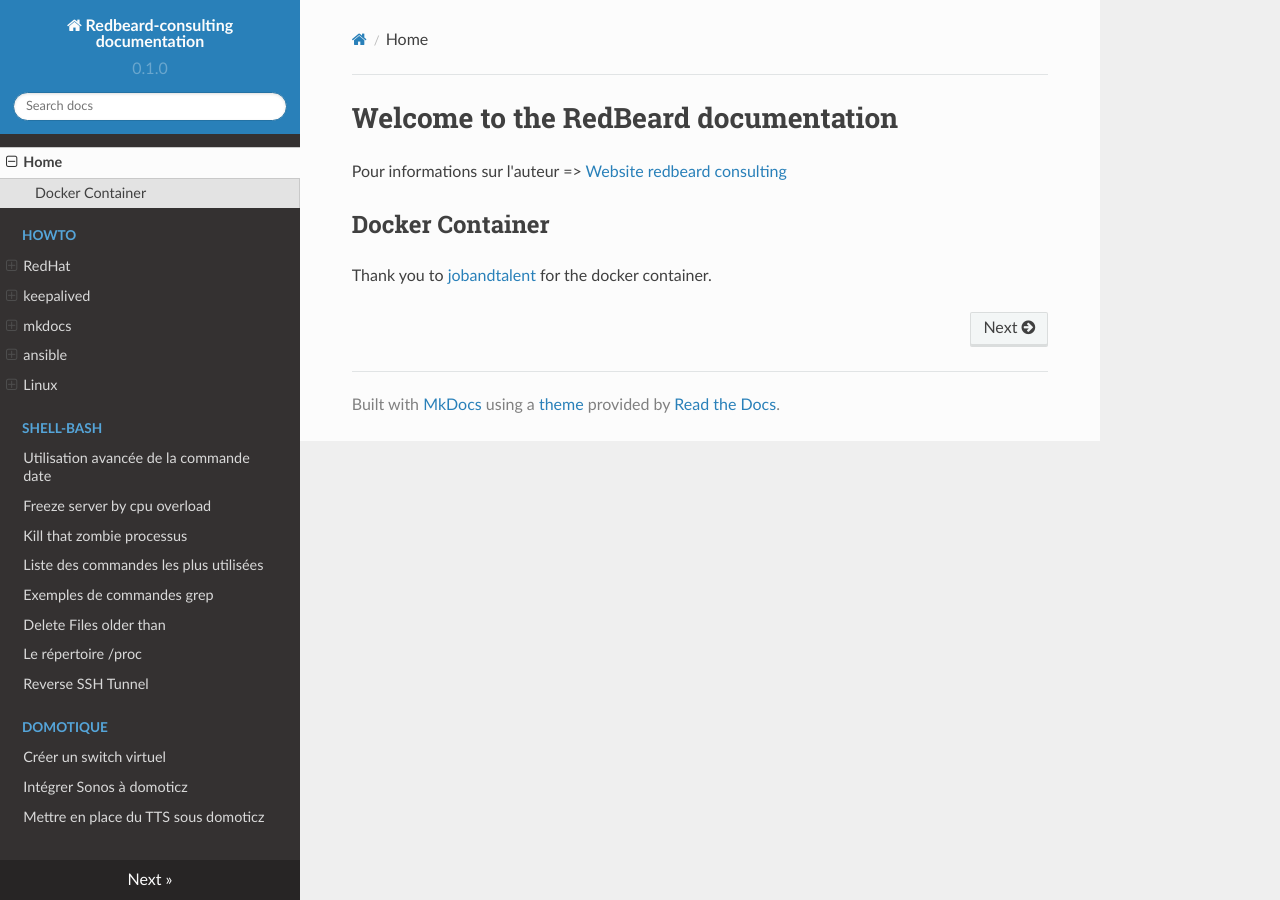
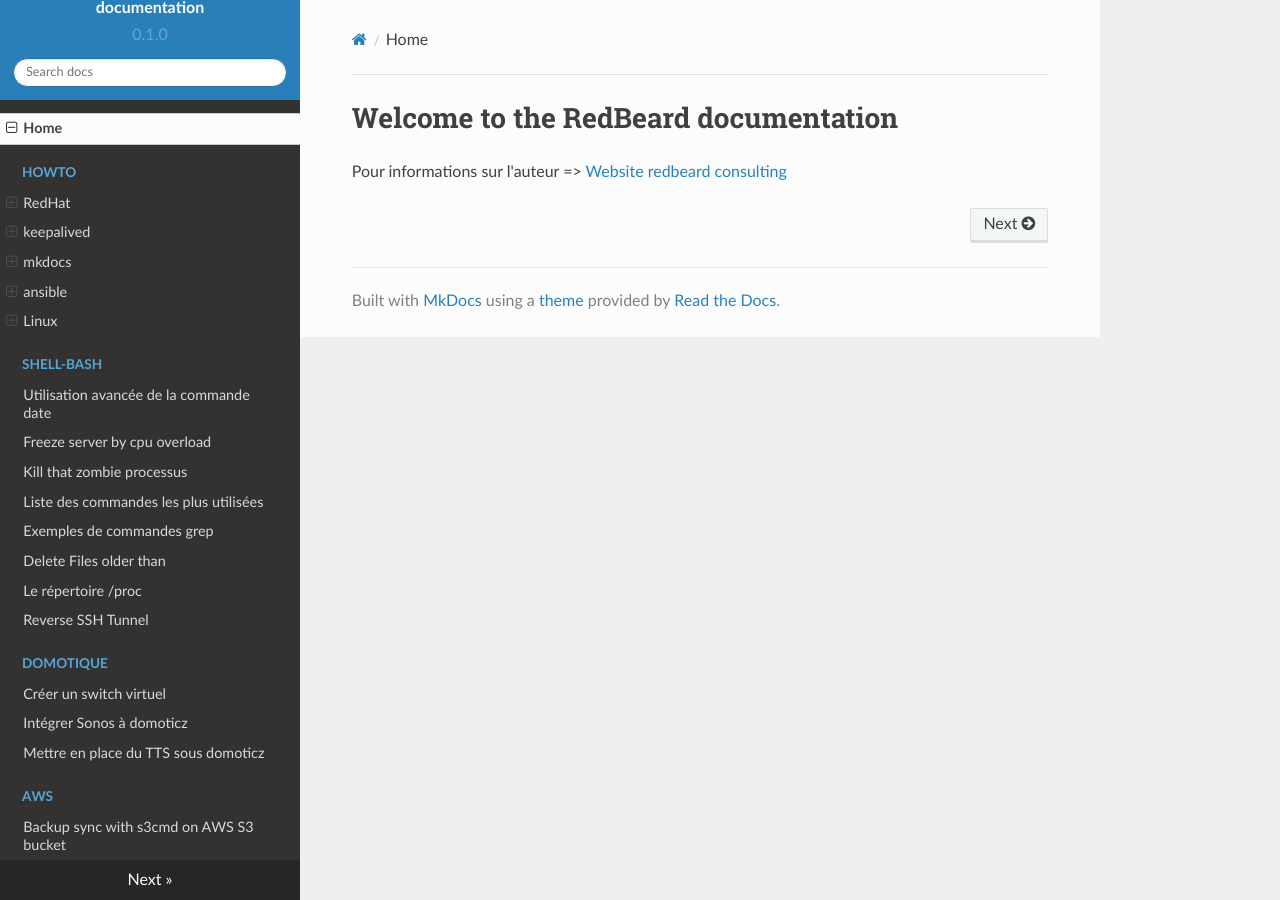
Before and after one commit to redbeard28/docset, an MkDocs documentation site: the page built from docs/index.md, in a window 1280 px wide. Built offline with MkDocs 1.6.1, drawn with Linux system fonts in a browser that asks for light colours; nearby versions of some CDN libraries.

Commit message:
Add some extras

```diff
--- a/docs/index.md
+++ b/docs/index.md
@@ -1,7 +1,3 @@
 # Welcome to the RedBeard documentation
 
 Pour informations sur l'auteur =>  [Website redbeard consulting](https://redbeard-consulting.fr)
-
-
-## Docker Container
-Thank you to [jobandtalent](https://github.com/jobandtalent/docker-mkdocs) for the docker container.
--- a/mkdocs.yml
+++ b/mkdocs.yml
@@ -29,6 +29,8 @@ nav:
       - Créer un switch virtuel: 'domotique/domoticz/create-dummy-switch.md'
       - Intégrer Sonos à domoticz: 'domotique/domoticz/sonos-integration.md'
       - Mettre en place du TTS sous domoticz: 'domotique/domoticz/tts-domoticz.md'
+  - AWS:
+      - Backup sync with s3cmd on AWS S3 bucket: 'aws/freenas_aws_s3.md'
 
 theme: readthedocs
 markdown_extensions:
```
Also changed, not shown: README.md (+17 -1 lines).
